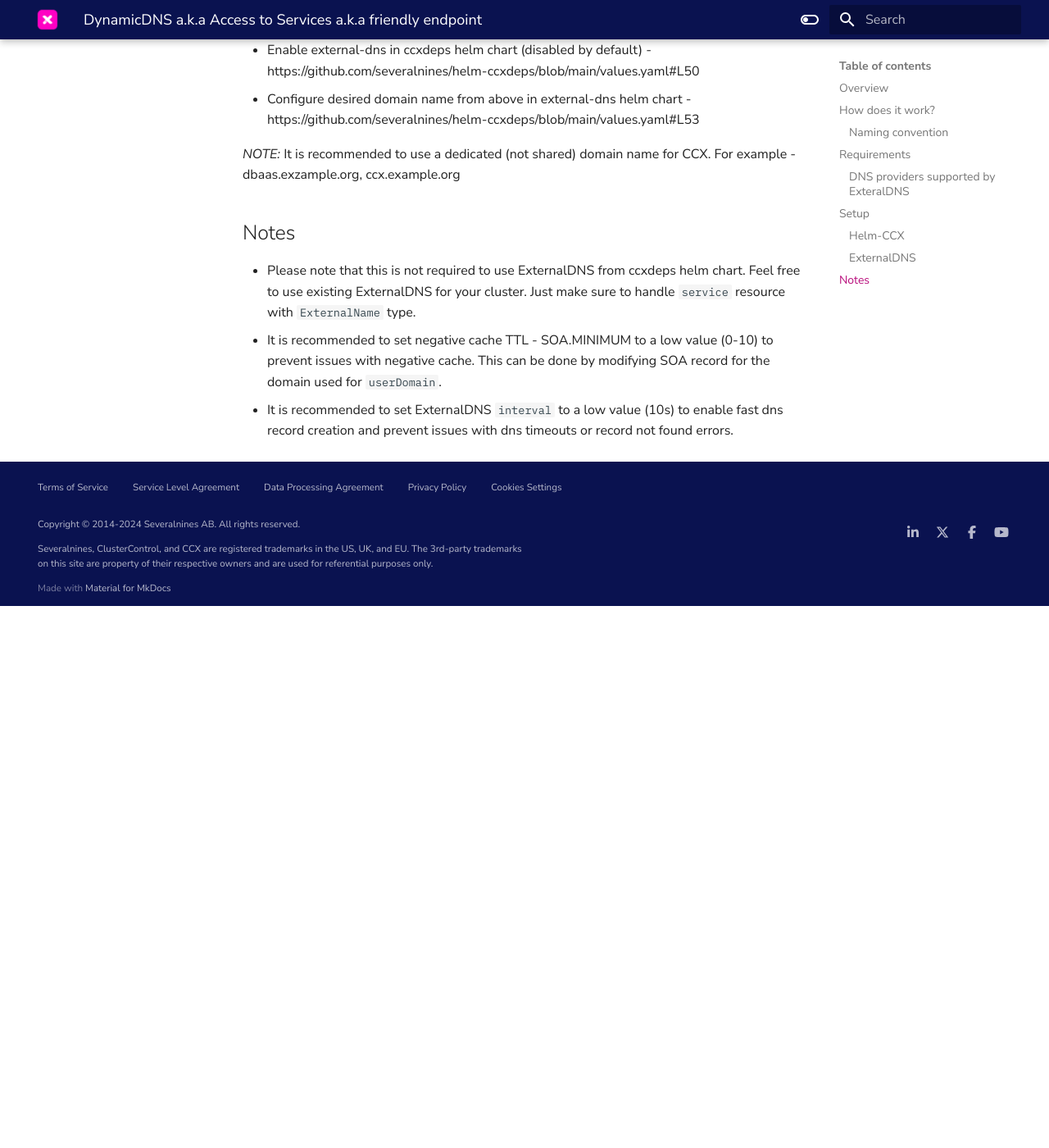
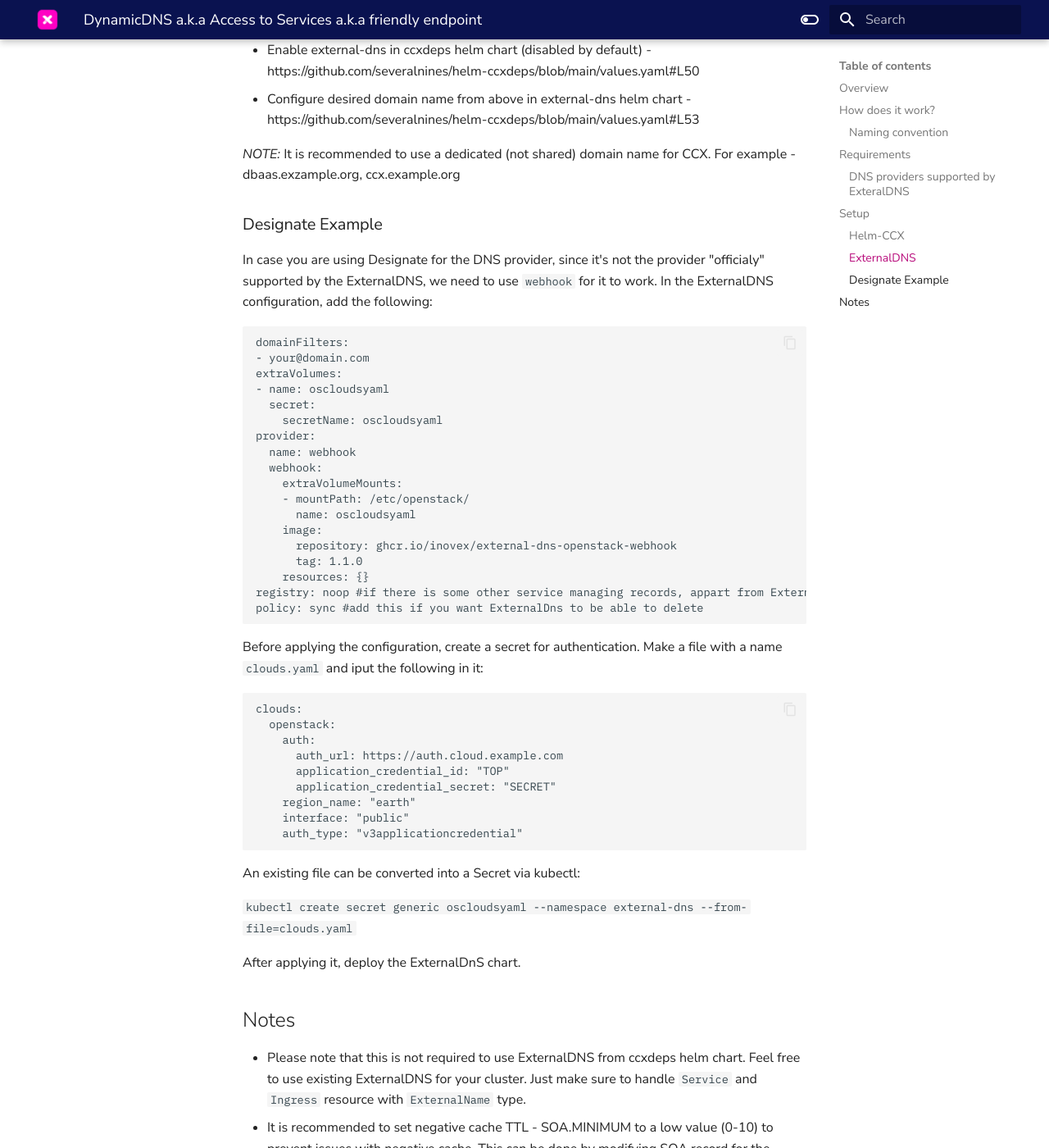
Before and after one commit to severalnines/ccx-docs, an MkDocs documentation site: the page built from docs/admin/Installation/DynamicDNS.md, in a window 1280 px wide and 1400 px high, scrolled down 2024 px. Shown: the whole window at 82% size. Built offline with MkDocs 1.6.1 and Material for MkDocs 9.7.7, drawn with Linux system fonts in a browser that asks for light colours; comment, search, counter and statistics services are not loaded; before the commit the page ends 2763 px from its top, so only the background shows below that.

Commit message:
designate usage documentation

````diff
--- a/docs/admin/Installation/DynamicDNS.md
+++ b/docs/admin/Installation/DynamicDNS.md
@@ -70,8 +70,51 @@ data:
 
   _NOTE:_ It is recommended to use a dedicated (not shared) domain name for CCX. For example - dbaas.exzample.org, ccx.example.org
 
+### Designate Example
+
+In case you are using Designate for the DNS provider, since it's not the provider "officialy" supported by the ExternalDNS, we need to use `webhook` for it to work. In the ExternalDNS configuration, add the following:
+
+```
+domainFilters:
+- your@domain.com
+extraVolumes:
+- name: oscloudsyaml
+  secret:
+    secretName: oscloudsyaml
+provider:
+  name: webhook
+  webhook:
+    extraVolumeMounts:
+    - mountPath: /etc/openstack/
+      name: oscloudsyaml
+    image:
+      repository: ghcr.io/inovex/external-dns-openstack-webhook
+      tag: 1.1.0
+    resources: {}
+registry: noop #if there is some other service managing records, appart from ExternalDNS, set this to txt
+policy: sync #add this if you want ExternalDns to be able to delete
+```
+Before applying the configuration, create a secret for authentication. Make a file with a name `clouds.yaml` and iput the following in it:
+
+```
+clouds:
+  openstack:
+    auth:
+      auth_url: https://auth.cloud.example.com
+      application_credential_id: "TOP"
+      application_credential_secret: "SECRET"
+    region_name: "earth"
+    interface: "public"
+    auth_type: "v3applicationcredential"
+```
+An existing file can be converted into a Secret via kubectl:
+
+`kubectl create secret generic oscloudsyaml --namespace external-dns --from-file=clouds.yaml`
+
+After applying it, deploy the ExternalDnS chart.
+
 ## Notes
 
-- Please note that this is not required to use ExternalDNS from ccxdeps helm chart. Feel free to use existing ExternalDNS for your cluster. Just make sure to handle `service` resource with `ExternalName` type.
+- Please note that this is not required to use ExternalDNS from ccxdeps helm chart. Feel free to use existing ExternalDNS for your cluster. Just make sure to handle `Service` and `Ingress` resource with `ExternalName` type.
 - It is recommended to set negative cache TTL - SOA.MINIMUM to a low value (0-10) to prevent issues with negative cache. This can be done by modifying SOA record for the domain used for `userDomain`.
 - It is recommended to set ExternalDNS `interval` to a low value (10s) to enable fast dns record creation and prevent issues with dns timeouts or record not found errors.
````
